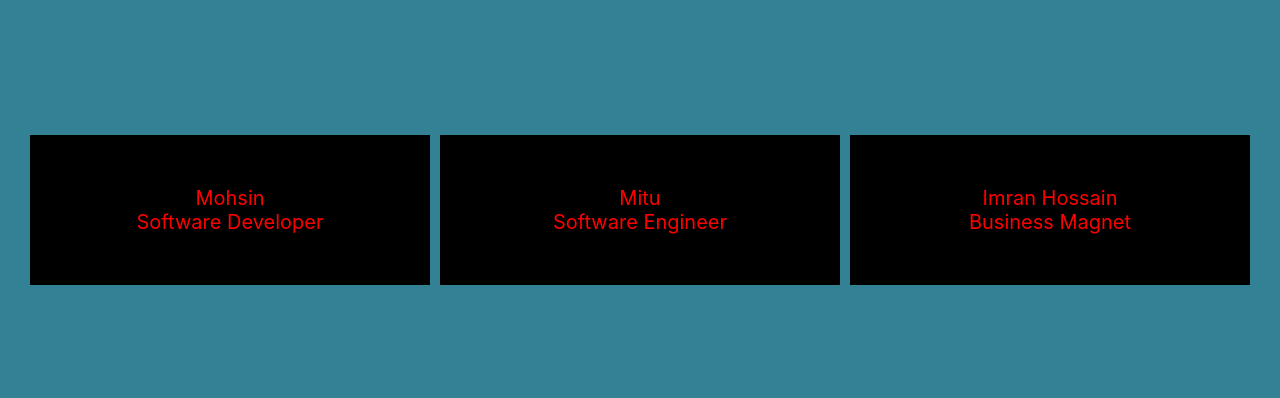
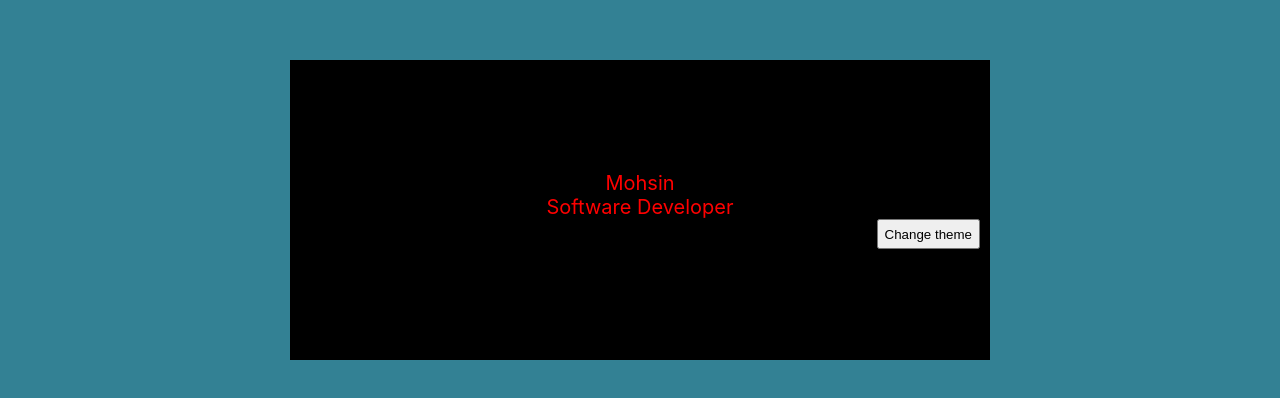
Before and after one commit to mohsin-al-mamun/Demo-App-for-teaching, a React (Create React App) app: page / in a window 1280 px wide. Shown: the part 210-608 px from the top of the page. Built offline with nearby package versions, Linux system fonts and the light colour scheme.

Commit message:
sending parent's use state values to child components

```diff
--- a/src/App.css
+++ b/src/App.css
@@ -1,4 +1,4 @@
-#container {
+#container-blue {
   background-color: #338194;
   margin: 0;
   padding: 20px;
@@ -8,3 +8,21 @@
   justify-content: space-evenly;
   color: white;
 }
+
+#container-yellow {
+  background-color: #d6bd4b;
+  margin: 0;
+  padding: 20px;
+  height: 100vh;
+  display: flex;
+  align-items: center;
+  justify-content: space-evenly;
+  color: white;
+}
+
+#btn {
+  margin-right: 10px;
+  height: 30px;
+  align-self: flex-end;
+  margin-bottom: 100px;
+}
--- a/src/App.js
+++ b/src/App.js
@@ -1,12 +1,28 @@
+import { useState } from "react";
 import "./App.css";
 import Card from "./components/Card";
 
 function App() {
+  const [parentTheme, setParentTheme] = useState("blue");
+
+  const handleParentTheme = () => {
+    if (parentTheme === "blue") {
+      setParentTheme("yellow");
+    } else {
+      setParentTheme("blue");
+    }
+  };
   return (
-    <div id="container">
-      <Card name="Mohsin" designation="Software Developer" />
-      <Card name="Mitu" designation="Software Engineer" />
-      <Card name="Imran Hossain" designation="Business Magnet" />
+    <div id={parentTheme === "blue" ? "container-blue" : "container-yellow"}>
+      <Card
+        name="Mohsin"
+        designation="Software Developer"
+        setParentTheme={setParentTheme}
+        parentTheme={parentTheme}
+      />
+      {/* <button id="btn" onClick={handleParentTheme}>
+        Change Parent div
+      </button> */}
     </div>
   );
 }
--- a/src/components/Card.css
+++ b/src/components/Card.css
@@ -1,6 +1,6 @@
-#center {
-  width: 400px;
-  height: 150px;
+#center-dark {
+  width: 700px;
+  height: 300px;
   /* background-color: #ccf4f3d7; */
   background-color: black;
   display: flex;
@@ -10,3 +10,34 @@
   color: red;
   font-size: 20px;
 }
+
+#center-light {
+  width: 700px;
+  height: 300px;
+  /* background-color: #ccf4f3d7; */
+  background-color: white;
+  display: flex;
+  flex-direction: column;
+  justify-content: center;
+  align-items: center;
+  color: red;
+  font-size: 20px;
+}
+
+#btn-light {
+  align-self: flex-end;
+  margin-right: 10px;
+  position: relative;
+  bottom: 0px;
+  height: 30px;
+}
+
+#btn-dark {
+  align-self: flex-end;
+  margin-right: 10px;
+  position: relative;
+  background-color: black;
+  color: white;
+  bottom: 0px;
+  height: 30px;
+}
--- a/src/components/Card.js
+++ b/src/components/Card.js
@@ -1,11 +1,42 @@
+import { useState, useEffect } from "react";
 import "./Card.css";
 
 function Card(props) {
-  //  props = {name:"Mohsin", designation:"Software Developer" }
+  //  props = {name:"Mohsin", designation:"Software Developer", parentTheme:parentTheme setParentTheme: setParentTheme}
+
+  const [childTheme, setChildTheme] = useState("dark");
+  console.log(props);
+
+  const handleChildTheme = () => {
+    if (childTheme === "dark") {
+      setChildTheme("light");
+    } else {
+      setChildTheme("dark");
+    }
+
+    if (props.parentTheme === "blue") {
+      props.setParentTheme("yellow");
+    } else {
+      props.setParentTheme("blue");
+    }
+  };
+
+  // useEffect(() => {
+  //   fetch("https://jsonplaceholder.typicode.com/post")
+  //     .then((response) => response.json())
+  //     .then((json) => console.log(json));
+  // });
+
   return (
-    <div id="center">
+    <div id={childTheme === "dark" ? "center-dark" : "center-light"}>
       <div> {props.name} </div>
       <div>{props.designation}</div>
+      <button
+        id={childTheme === "dark" ? "btn-light" : "btn-dark"}
+        onClick={handleChildTheme}
+      >
+        Change theme
+      </button>
     </div>
   );
 }
```
